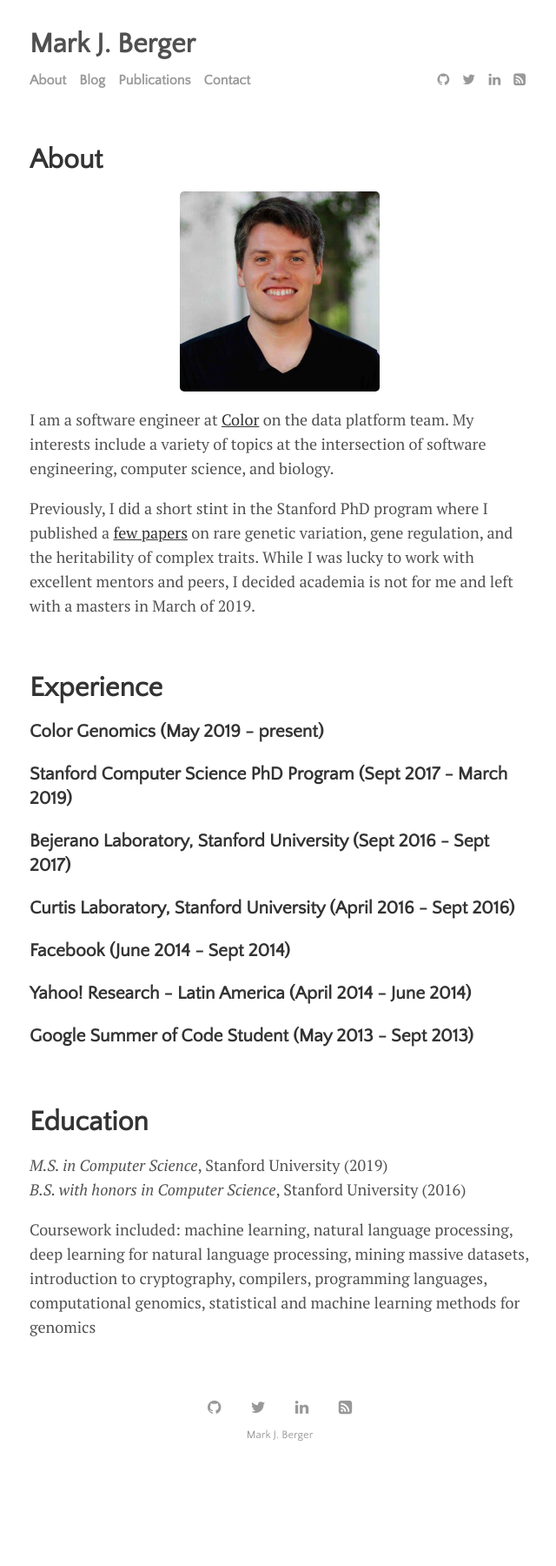
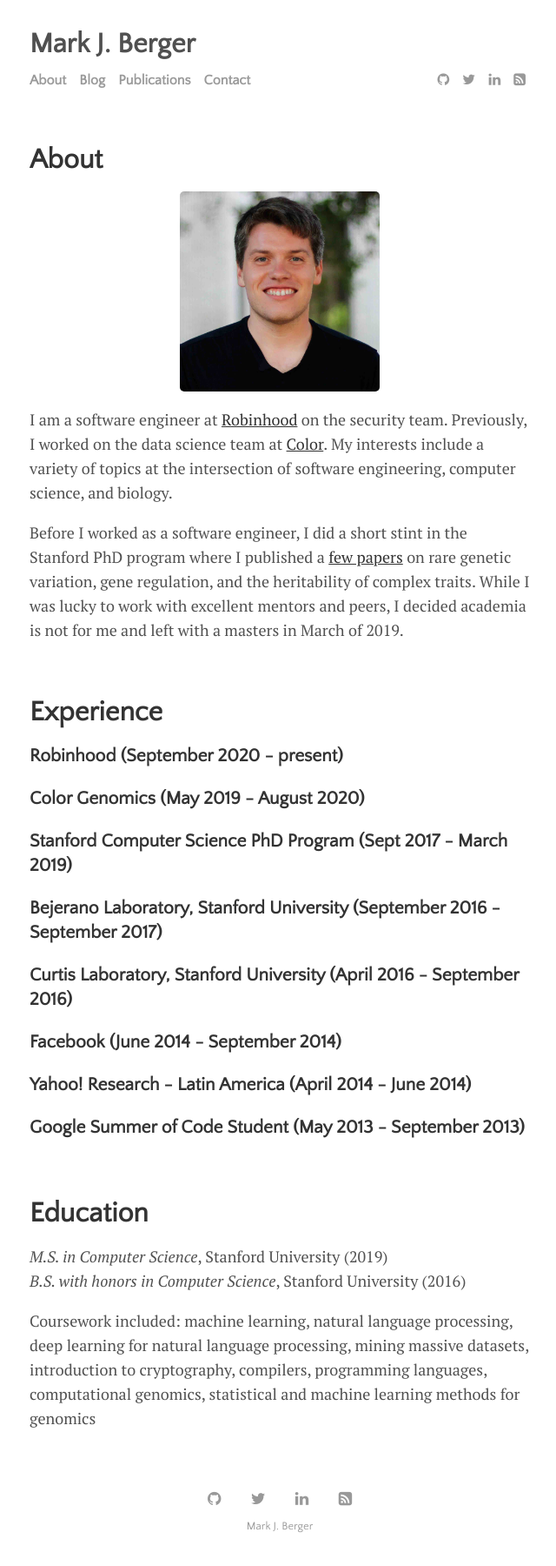
Before and after one commit to markberger/markberger.github.io, a Jekyll site: the page built from menu/about.md, in a window 1280 px wide. Shown: the whole page at 87% size, without its empty margins (318-958 px from the left). Built offline with Jekyll 4.4.1, drawn with Linux system fonts in a browser that asks for light colours; nearby versions of some CDN libraries; before the commit the page ends 1695 px from its top, so only the background shows below that.

Commit message:
Update about page

```diff
--- a/menu/about.md
+++ b/menu/about.md
@@ -5,27 +5,36 @@ title: About
 
 <img src="{{ "/assets/img/me.jpg" | absolute_url }}" style="width: 40%; margin: auto; display: block;" />
 
-I am a software engineer at [Color](https://www.color.com/) on the data platform team. My interests include a variety of topics at the intersection of software engineering, computer science, and biology.
+I am a software engineer at [Robinhood](https://robinhood.com/) on the security team.
+Previously, I worked on the data science team at [Color](https://color.com). My interests
+include a variety of topics at the intersection of software engineering, computer science,
+and biology.
 
-Previously, I did a short stint in the Stanford PhD program where I published a [few papers](https://scholar.google.com/citations?user=0P0fVwQAAAAJ&hl=en) on rare genetic variation, gene regulation, and the heritability of complex traits. While I was lucky to work with excellent mentors and peers, I decided academia is not for me and left with a masters in March of 2019.
+Before I worked as a software engineer, I did a short stint in the Stanford PhD program
+where I published a [few papers](https://scholar.google.com/citations?user=0P0fVwQAAAAJ&hl=en)
+on rare genetic variation, gene regulation, and the heritability of complex traits. While
+I was lucky to work with excellent mentors and peers, I decided academia is not for me
+and left with a masters in March of 2019.
 
 <br/>
 
 # Experience
 
-### Color Genomics (May 2019 - present)
+### Robinhood (September 2020 - present)
+
+### Color Genomics (May 2019 - August 2020)
 
 ### Stanford Computer Science PhD Program (Sept 2017 - March 2019)
 
-### Bejerano Laboratory, Stanford University (Sept 2016 - Sept 2017)
+### Bejerano Laboratory, Stanford University (September 2016 - September 2017)
 
-### Curtis Laboratory, Stanford University (April 2016 - Sept 2016)
+### Curtis Laboratory, Stanford University (April 2016 - September 2016)
 
-### Facebook (June 2014 - Sept 2014)
+### Facebook (June 2014 - September 2014)
 
 ### Yahoo! Research - Latin America (April 2014 - June 2014)
 
-### Google Summer of Code Student (May 2013 - Sept 2013)
+### Google Summer of Code Student (May 2013 - September 2013)
 
 <br/>
 # Education
```
